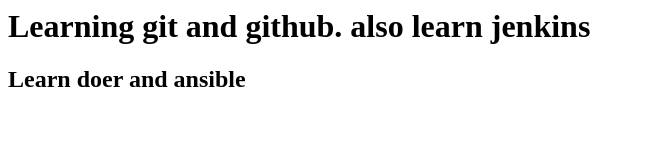
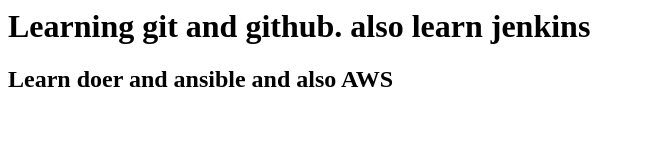
Before and after one commit to Aditya449930/firstgitrepo, a plain HTML site: page index.HTML in a window 1280 px wide. Shown: the whole page, without its empty margins (0-645 px from the left). Drawn offline with Linux system fonts and the light colour scheme.

Commit message:
update the sent

```diff
--- a/index.HTML
+++ b/index.HTML
@@ -1,6 +1,6 @@
 <html>
 <body>
 <h1>Learning git and github. also learn jenkins</h1>
-<h2>Learn doer and ansible</h2>
+<h2>Learn doer and ansible and also AWS</h2>
 </body>
 </html>
```
